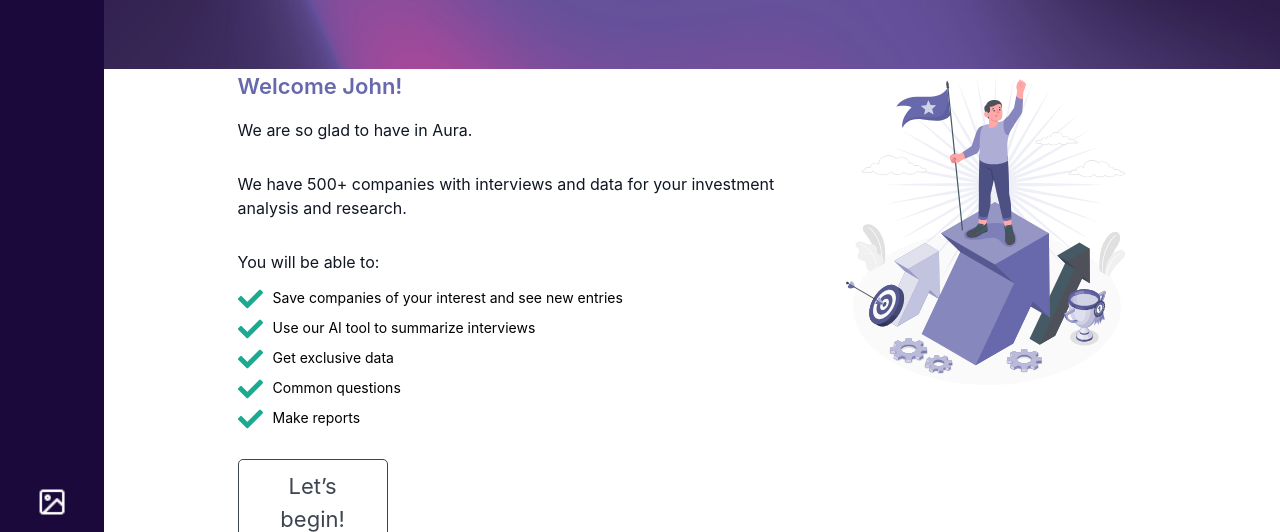
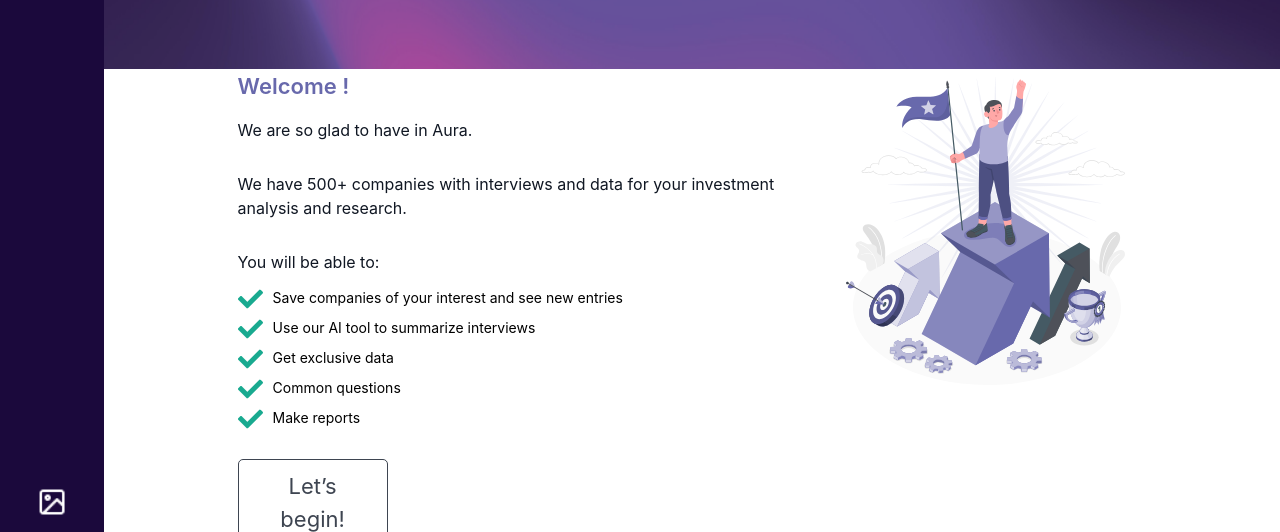
Before and after one commit to emilio2192/aura-test, a Next.js app: page /dashboard/home in a window 1280 px wide. Shown: the part 420-952 px from the top of the page. Built offline with nearby package versions, Linux system fonts and the light colour scheme.

Commit message:
Display name logged

```diff
--- a/src/app/dashboard/home/components/WelcomeComponent.tsx
+++ b/src/app/dashboard/home/components/WelcomeComponent.tsx
@@ -1,12 +1,17 @@
+'use client';
 import React from "react";
 import styles from '../home.module.css';
 import CheckListItemComponent from "./CheckListItemComponent";
+import { useSelector } from 'react-redux';
+import { RootState } from '../../../../store';
 
-const WelcomeComponent = () => (
-    <div className={styles.actionContainer} key="action">
+const WelcomeComponent = () => {
+    const name = useSelector((state: RootState) => state.user.name);
+
+    return (<div className={styles.actionContainer} key="action">
         <div className={styles.action}>
             <div className={styles.actionHeader}>
-                Welcome John!
+                Welcome {name}!
             </div>
             <span className={styles.descriptionAction}>
                 We are so glad to have in Aura.
@@ -33,5 +38,6 @@
         </div>
     </div>
 )
+}
 
 export default WelcomeComponent;
```
